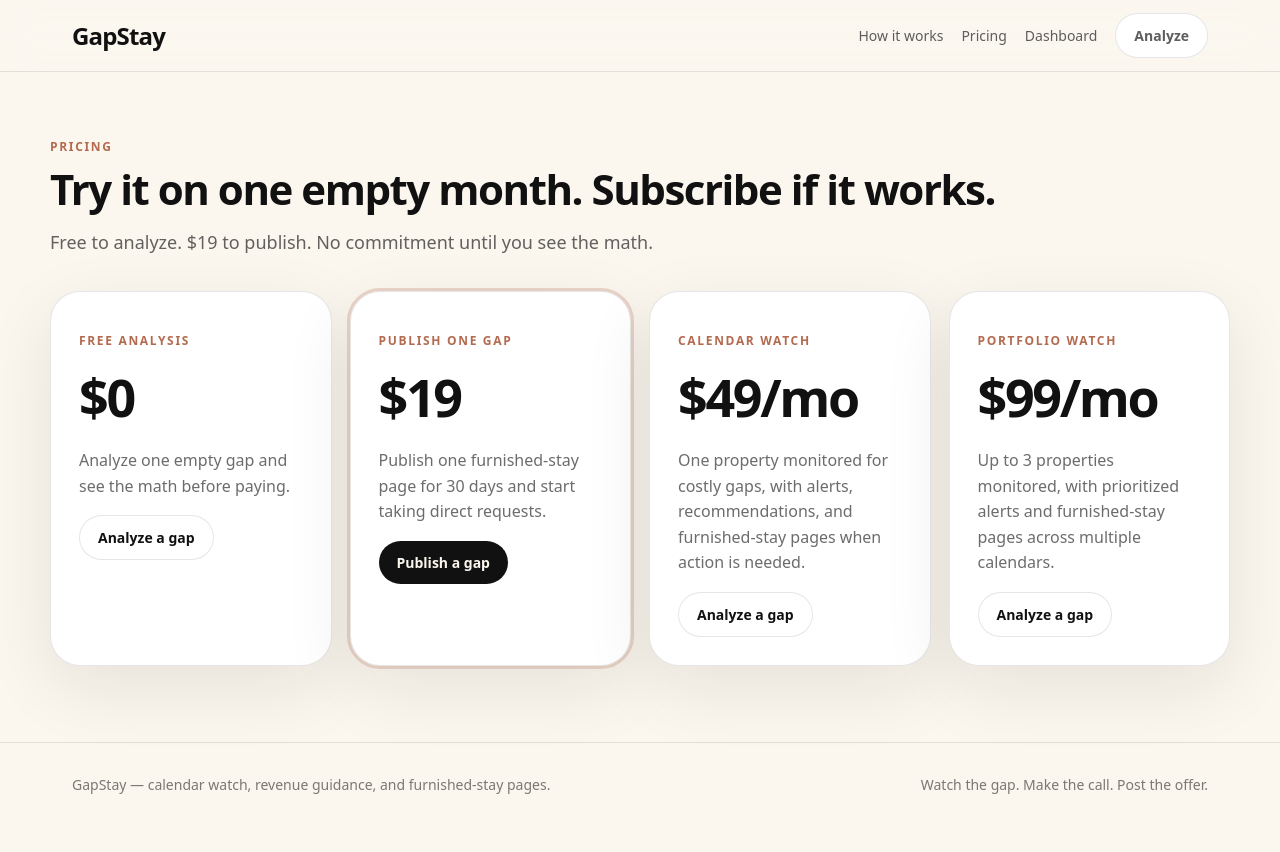
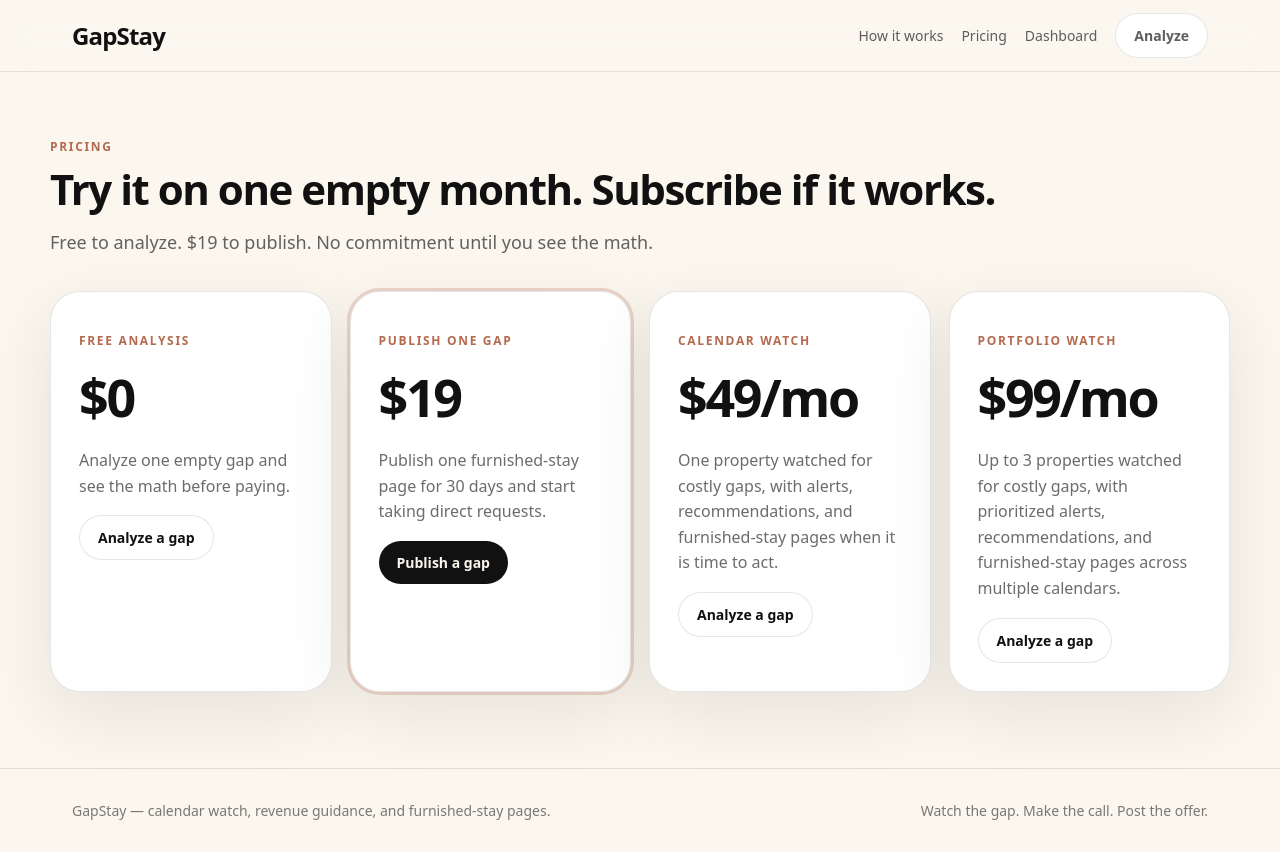
Before and after one commit to pissclams1/Pissclams, a Next.js app: page /pricing in a window 1280 px wide. Before the commit the page ends 826 px from the top, so only its background shows below. Built offline with nearby package versions, Linux system fonts and the light colour scheme.

Commit message:
Tighten pricing plan descriptions

```diff
--- a/app/pricing/page.tsx
+++ b/app/pricing/page.tsx
@@ -3,8 +3,8 @@ import Link from "next/link";
 const plans = [
   { name: "Free analysis", price: "$0", text: "Analyze one empty gap and see the math before paying.", cta: "Analyze a gap", href: "/host", featured: false },
   { name: "Publish one gap", price: "$19", text: "Publish one furnished-stay page for 30 days and start taking direct requests.", cta: "Publish a gap", href: "/host", featured: true },
-  { name: "Calendar Watch", price: "$49/mo", text: "One property monitored for costly gaps, with alerts, recommendations, and furnished-stay pages when action is needed.", cta: "Analyze a gap", href: "/host", featured: false },
-  { name: "Portfolio Watch", price: "$99/mo", text: "Up to 3 properties monitored, with prioritized alerts and furnished-stay pages across multiple calendars.", cta: "Analyze a gap", href: "/host", featured: false }
+  { name: "Calendar Watch", price: "$49/mo", text: "One property watched for costly gaps, with alerts, recommendations, and furnished-stay pages when it is time to act.", cta: "Analyze a gap", href: "/host", featured: false },
+  { name: "Portfolio Watch", price: "$99/mo", text: "Up to 3 properties watched for costly gaps, with prioritized alerts, recommendations, and furnished-stay pages across multiple calendars.", cta: "Analyze a gap", href: "/host", featured: false }
 ];
 
 export default function PricingPage(){
```
